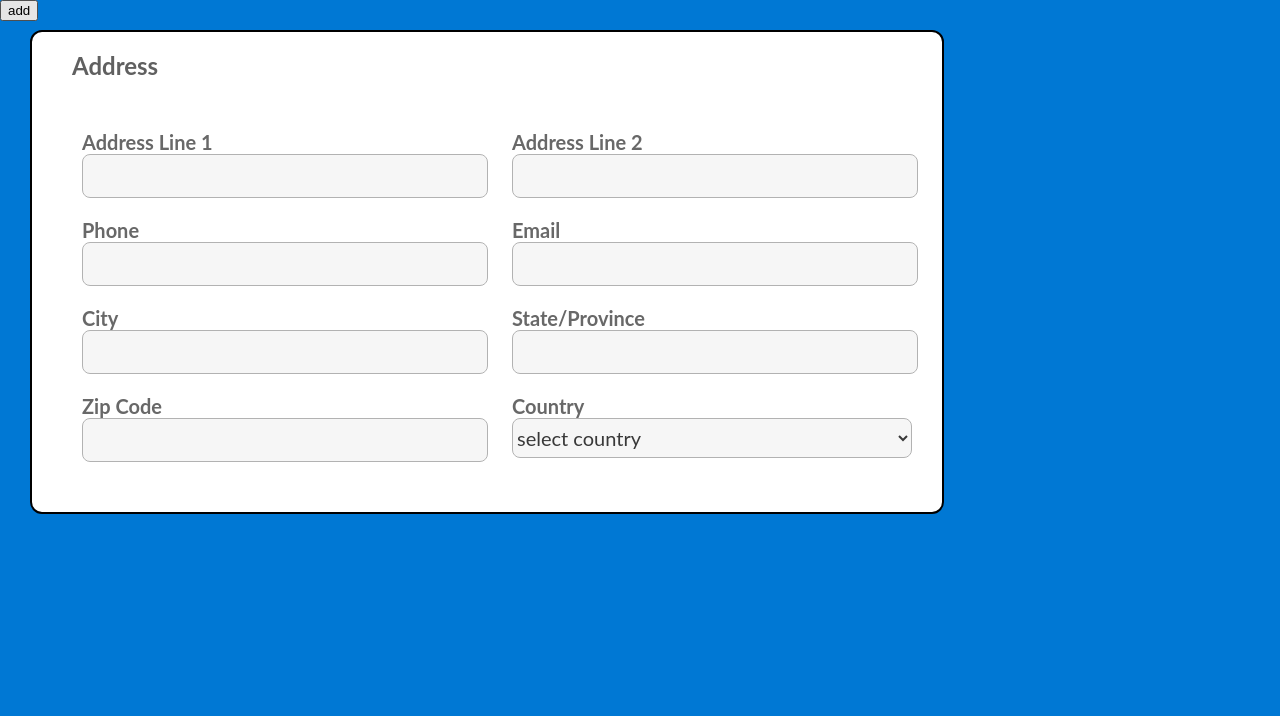
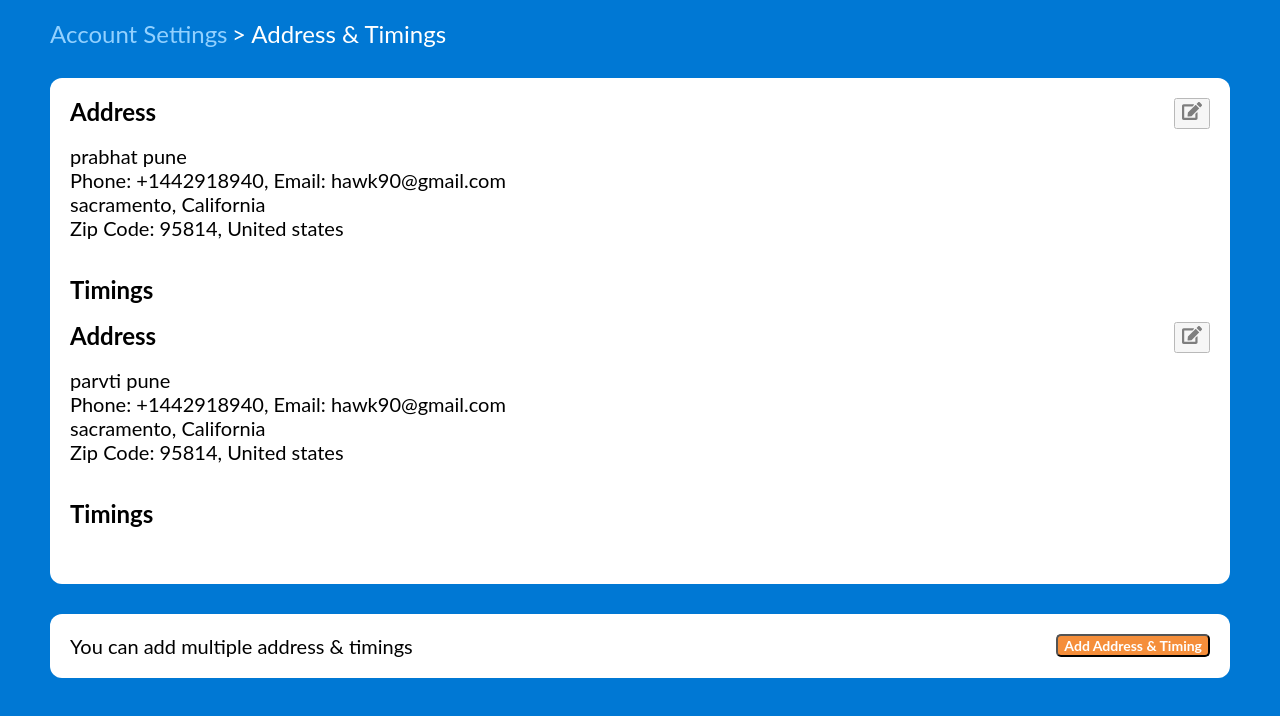
Before and after one commit to SwapnilWahile/Task3, a React (Create React App) app: page / in a window 1280 px wide. Shown: the top 716 px of the page. Built offline with nearby package versions, Linux system fonts and the light colour scheme.

Commit message:
edit functionality

```diff
--- a/src/Page2.js
+++ b/src/Page2.js
@@ -1,8 +1,8 @@
+
 import React from "react";
 import "./Page2.css";
-export let datab = [
-  {
-    AdressLine1: "1395 Park Avenue",
+import { useState } from "react";
+export let datab =[ {AdressLine1: "prabhat pune",
 AddressLIne2: "",
 phone: "+1442918940",
 email: "hawk90@gmail.com",
@@ -10,9 +10,7 @@ export let datab = [
 state: "California",
 zipcode: "95814",
 country: "United states",
-    times: [{From:"9:30", To:"13:00"}, {From:"17:30", To:"21:00"}]
-  }, {
-    AdressLine1: "prabhat pune",
+times: [{From:"7:00", To:"12:00"}, {From:"1:30", To:"7:00"}]}, {AdressLine1: "parvti pune",
 AddressLIne2: "",
 phone: "+1442918940",
 email: "hawk90@gmail.com",
@@ -20,14 +18,33 @@ export let datab = [
 state: "California",
 zipcode: "95814",
 country: "United states",
-    times: [{From:"7:00", To:"12:00"}, {From:"1:30", To:"7:00"}]
+times: [{From:"7:00", To:"12:00"}, {From:"1:30", To:"7:00"}]}];
+
+function Input_Form({ isVisible, setIsVisible, index,setIndex ,obj ,count, setCount }) {
+
+  const [data, setData] = useState([])
+  const [address,setaddress]=useState(obj===0?{AdressLine1:"",AddressLIne2:"",phone:"",email:"",city:"",state:"",zipcode:"" ,country:"",time:[]}:obj);
+  //if(index !== null){setaddress(datab[index])}
+  const {AdressLine1,AddressLIne2,phone,email,city,state,zipcode,country} = address;
+  const handlechange = (e)=>{
+    setaddress({...address,[e.target.name]: e.target.value});
   }
-];
-function Input_Form({ isVisible, setIsVisible, count, setCount, index, setIndex }) {
   const handleClick = () => {
     setIsVisible(!isVisible);
   };
+  function consoledata(){
+    console.log(address);
+  }
+  function saveData()
+  {
 
+   console.log(address);
+    //setData([...data,{AdressLine1,AddressLIne2,phone,email,city,state,zipcode,country}]);
+    // database = [...database, ...data];
+    datab.push({AdressLine1,AddressLIne2,phone,email,city,state,zipcode,country});
+    console.log(datab.length)
+    setIsVisible(!isVisible);
+  }
   return (
     <div>
       <div className="rectangle">
@@ -37,31 +54,31 @@ function Input_Form({ isVisible, setIsVisible, count, setCount, index, setIndex
            <div>
            <p className="leftside">
               <label>Address Line 1</label>
-              <input type="text" className="inputfields" />
-              <p>
+              <input type="text" className="inputfields" name='AdressLine1' onChange={handlechange} value={address.AdressLine1} />
+              <span>
                 <label>Phone</label>{" "}
-                <input type="text" className="inputfields" />
-              </p>
-              <p>
-                City <input type="text" className="inputfields" />
-              </p>
-              <p>
-                Zip Code <input type="text" className="inputfields" />
-              </p>
+                <input type="text" className="inputfields" name="phone"  onChange={handlechange} value={address.phone}/>
+              </span>
+              <span>
+                City <input type="text" className="inputfields"  name="city"  onChange={handlechange} value={address.city} />
+              </span>
+              <span>
+                Zip Code <input type="text" className="inputfields" name="zipcode"  onChange={handlechange} value={address.zipcode}/>
+              </span>
             </p>
            </div>
            <div>
             <p className="leftside">
               <label>Address Line 2</label>
-              <input type="text" className="inputfields" />
-              <p>
+              <input type="text" className="inputfields" name="AddressLIne2"  onChange={handlechange} value={address.AddressLIne2}/>
+              <span>
                 <label>Email</label>{" "}
-                <input type="text" className="inputfields" />
-              </p>
-              <p>
-                State/Province <input type="text" className="inputfields" />
-              </p>
-              <p>
+                <input type="text" className="inputfields" name="email"  onChange={handlechange} value={address.email} />
+              </span>
+              <span>
+                State/Province <input type="text" className="inputfields"  name="state"  onChange={handlechange} value={address.state}/>
+              </span>
+              <span>
                 Country
                 <select id="country" name="country" className="inputfields">
                   <option>select country</option>
@@ -182,7 +199,7 @@ function Input_Form({ isVisible, setIsVisible, count, setCount, index, setIndex
                   <option value="JE">Jersey</option>
                   <option value="JO">Jordan</option>
                 </select>
-              </p>
+              </span>
             </p>
           </div>
           </div>
@@ -190,12 +207,29 @@ function Input_Form({ isVisible, setIsVisible, count, setCount, index, setIndex
 
 
         </div>
+        <button onClick={saveData}>Save</button>
+        <div>
+          {
+            data.map((user)=>{
+              return (
+                <li>{user.AdressLine1}+{user.AddressLIne2}+{user.phone}+ {user.email}+{user.city}+{user.state}
+                </li>
 
+              )
+            })
+
+
+          }
 
 
         </div>
 
-      <button onClick={handleClick}>add</button>
+
+      </div>
+
+      <button onClick={handleClick}>back</button>
+      <button onClick={consoledata}>console</button>
+      <label>{index}</label>
     </div>
   );
 }
--- a/src/Try_change.js
+++ b/src/Try_change.js
@@ -5,13 +5,20 @@ import './App.css';
 
 function App(){
   const string = "> Address & Timings";
-  const[index,setIndex]=useState(0);
-  const [time, setTime] = useState({From:"9:30", To:"13:00"});
+  //const [time, setTime] = useState({From:"9:30", To:"13:00"});
   const [isVisible, setIsVisible] = useState(true);
+  const [index, setIndex] = useState();
+  const [obj, setObj] = useState(0);
+
   const handleClick = (i) => {
+    setIsVisible(!isVisible);
     setIndex(i);
+    setObj(datab[index]);
+    console.log(index);
+  };
+  const handleAdd= ()=>{
     setIsVisible(!isVisible);
-  };
+  }
 
   return (isVisible ?
 
@@ -19,8 +26,8 @@ function App(){
         <label id="nav1">Account Settings</label> <label id="nav2">{string}</label>
         <div className="App">
           {
-            datab.map((address, i)=>{
-              return(<span  key={i}><label id="lb1">Address</label><button id="pg1bt1"onClick={handleClick(i)}><FaEdit/></button><br/><br/>
+            datab.map((address, i)=>{console.log(i);
+              return(<span  key={i}><label id="lb1">Address</label><button id="pg1bt1"onClick={()=>handleClick(i)}><FaEdit/></button><br/><br/>
 
               <section className='page1'>
 
@@ -32,18 +39,16 @@ function App(){
 
               </section><br/><br/>
               <label id="lb1">Timings</label><br/><br/>
-              <section id="time" >
-                {address.times.map((time)=> {return(<span>{time.From} to {time.To} & </span>) })}
-            </section> </span>)
+               </span>)
             })
           }<br/>
         </div>
         <div className="App">
           <label className='page1'>You can add multiple address & timings</label>
-          <button id="pg1bt2" onClick={handleClick}>Add Address & Timing</button>
+          <button id="pg1bt2" onClick={handleAdd}>Add Address & Timing</button>
         </div>
       </div>
-      :<Input_Form  isVisible={isVisible} setIsVisible={setIsVisible} index={index} setIndex={setIndex}/>
+      :<Input_Form  isVisible={isVisible} setIsVisible={setIsVisible} index={index} setIndex={setIndex} obj={obj}/>
     );
   }
 
```
Also changed, not shown: src/notes.txt (added). Lines whose indentation alone changed are shown as unchanged.
